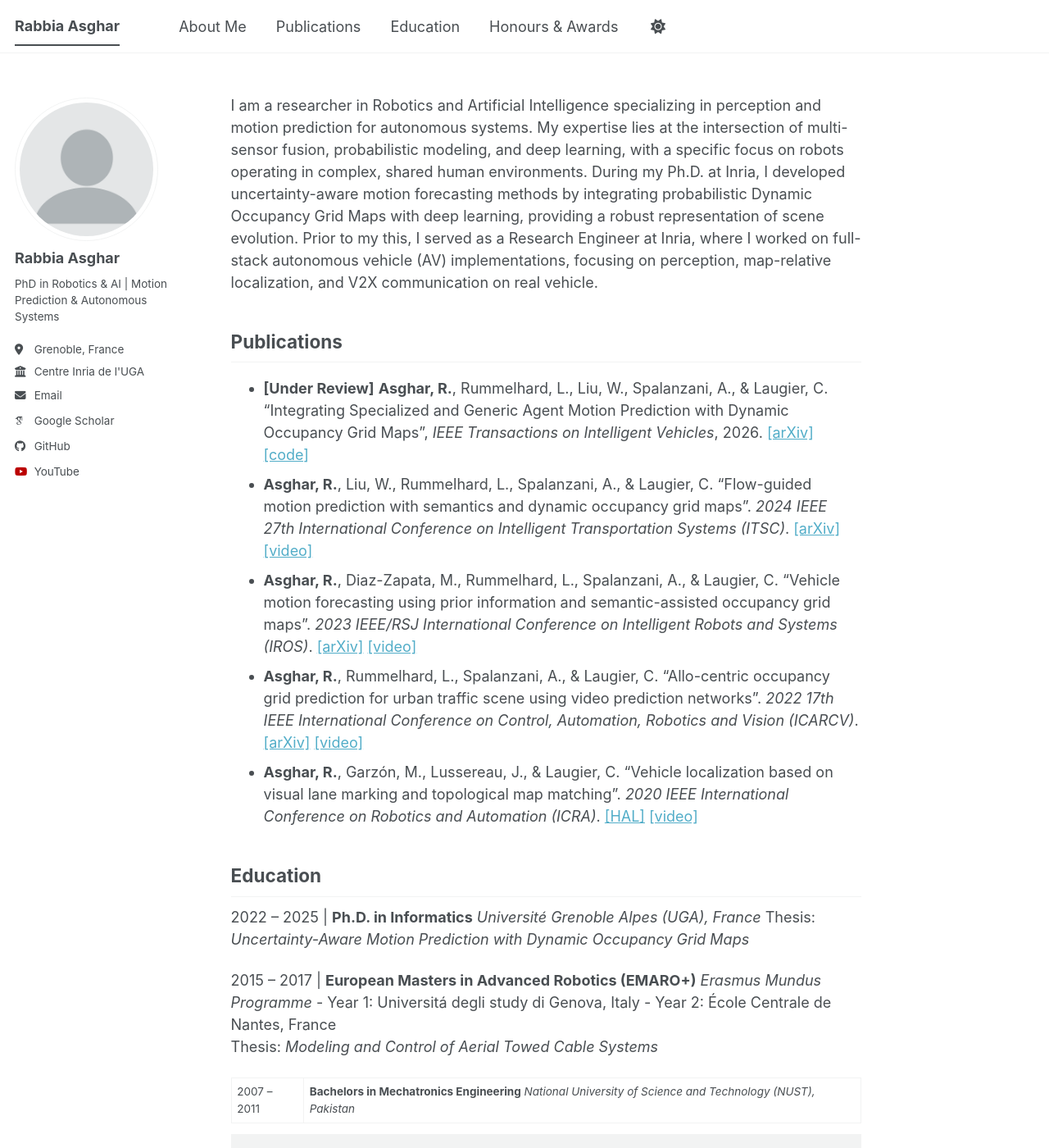
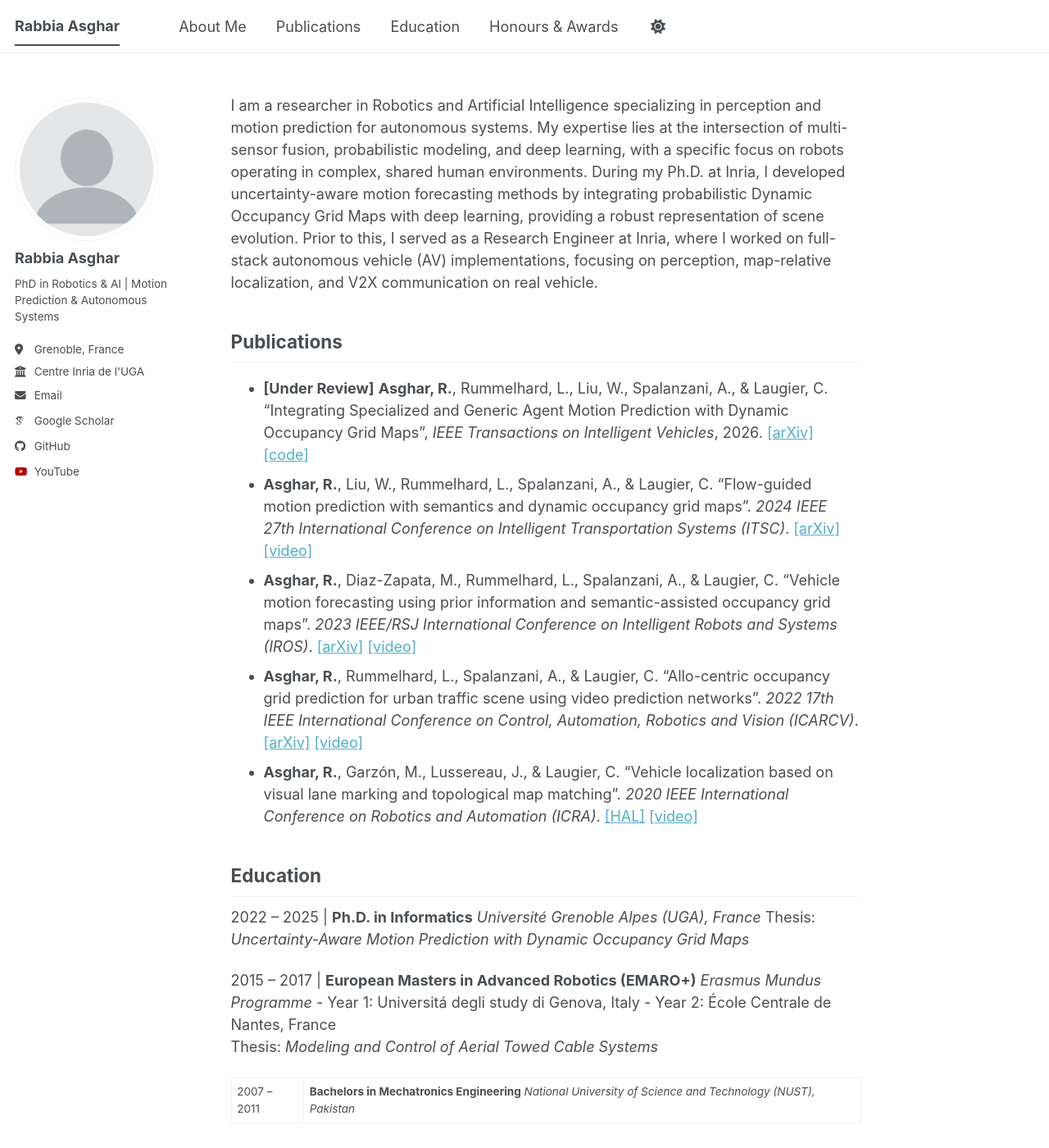
Before and after one commit to rabbia-asghar/rabbia-asghar.github.io, a Jekyll site: the page built from _pages/about.md, in a window 1280 px wide and 1400 px high. Shown: the whole window at 82% size. Built offline with Jekyll 4.4.1, drawn with Linux system fonts in a browser that asks for light colours; some web fonts are replaced; a script bundle is joined from its source files by our own code; library files that are not in the unit come from our copies; some of the changed text lies outside the part shown.

Commit message:
Fix typo and clean up education section in about.md
Corrected a typo in the prior employment section and removed unnecessary lines in the education section.

```diff
--- a/_pages/about.md
+++ b/_pages/about.md
@@ -8,7 +8,7 @@
 ---
 I am a researcher in Robotics and Artificial Intelligence specializing in perception and motion prediction for autonomous systems. My expertise lies at the intersection of multi-sensor fusion, probabilistic modeling, and deep learning, with a specific focus on robots operating in complex, shared human environments.
 During my Ph.D. at Inria, I developed uncertainty-aware motion forecasting methods by integrating probabilistic Dynamic Occupancy Grid Maps with deep learning, providing a robust representation of scene evolution.
-Prior to my this, I served as a Research Engineer at Inria, where I worked on full-stack autonomous vehicle (AV) implementations, focusing on perception, map-relative localization, and V2X communication on real vehicle.
+Prior to this, I served as a Research Engineer at Inria, where I worked on full-stack autonomous vehicle (AV) implementations, focusing on perception, map-relative localization, and V2X communication on real vehicle.
 
 
 <a name="publications"></a>
@@ -28,13 +28,6 @@
 
 2007 – 2011 | **Bachelors in Mechatronics Engineering** *National University of Science and Technology (NUST), Pakistan*
 
-| | |
-|:---|:---|
-| 2022 – 2025 | **Ph.D. in Informatics** <br> *Université Grenoble Alpes (UGA), France* <br> Thesis: Uncertainty-Aware Motion Prediction with Dynamic Occupancy Grid Maps |
-| 2015 – 2017 | **European Masters in Advanced Robotics (EMARO+)** <br> *Erasmus Mundus Programme* <br> Year 1: Universitá degli study di Genova, Italy \| Year 2: École Centrale de Nantes, France |
-| 2007 – 2011 | **Bachelors in Mechatronics Engineering** <br> *National University of Science and Technology (NUST), Pakistan* <br> Awarded Gold Medal for highest academic standing. |
-
-
 <a name="awards"></a>
 ## Honours and Awards
 Nov 2023 | **Best Poster Presentation Award** 3rd International Workshop on AI for Robotics at NAVER LABS Europe.
```
